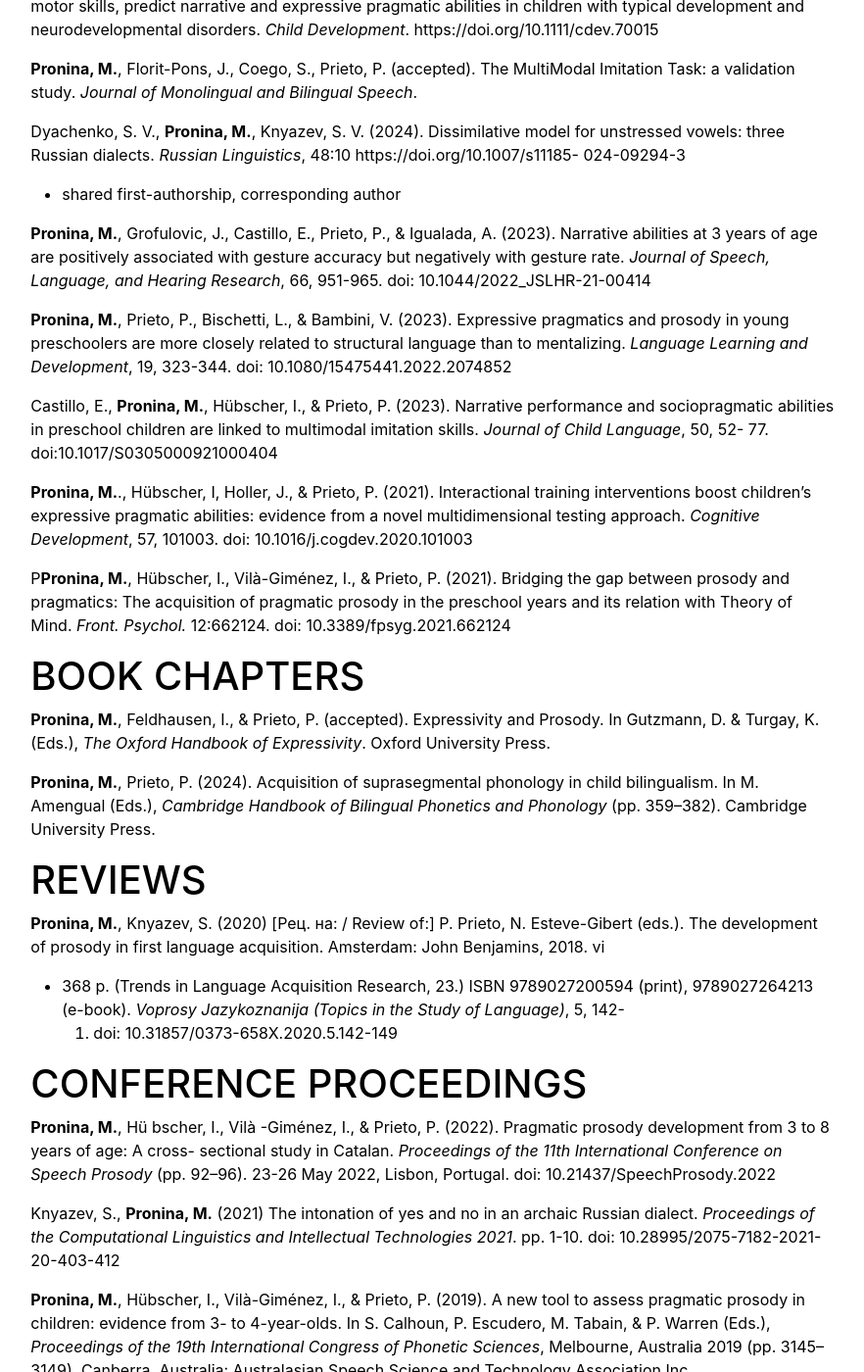
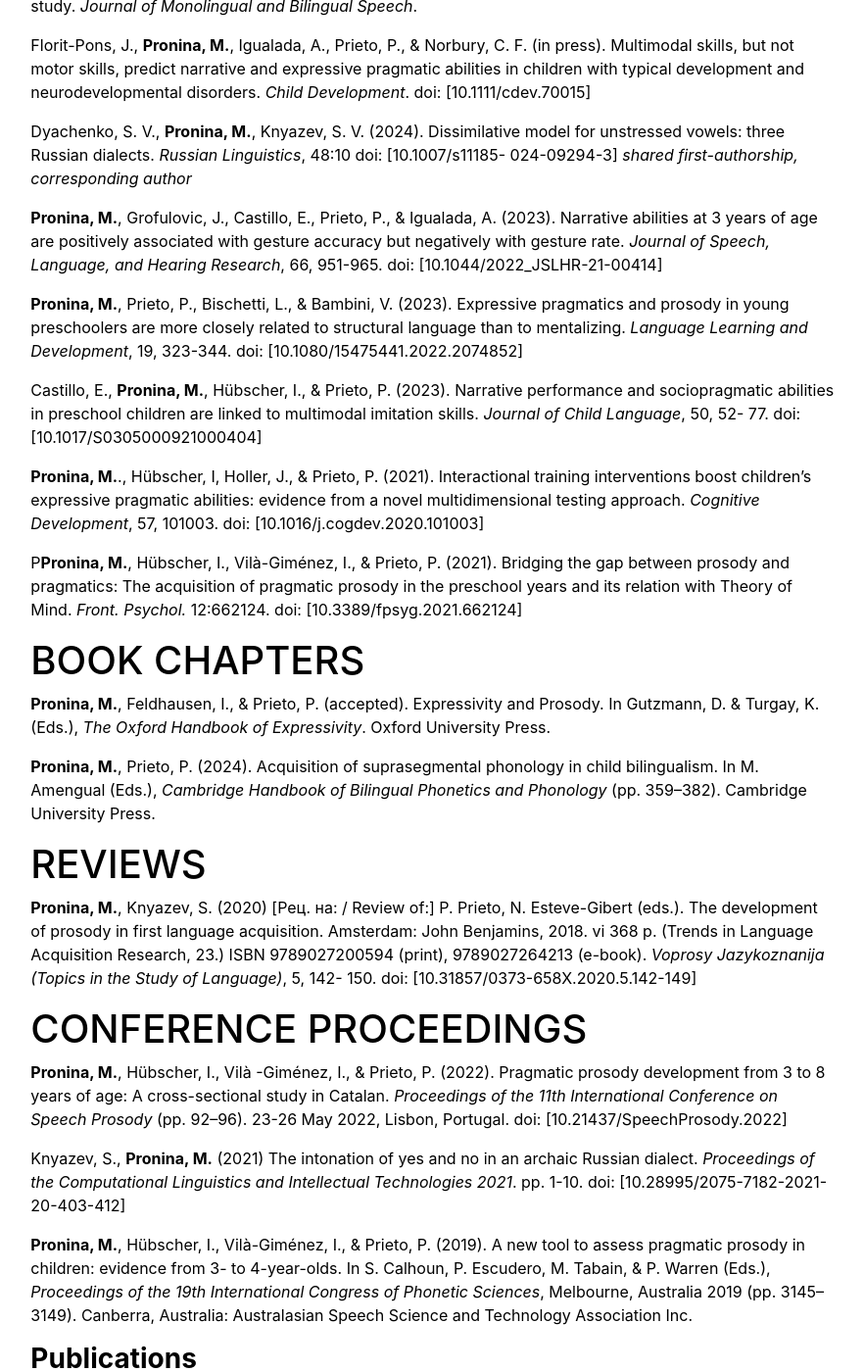
Before and after one commit to mariia-pronina/mariia-pronina.github.io, a Jekyll site: the page built from publications.md, in a window 1280 px wide and 1400 px high, scrolled down 283 px. Shown: the whole window at 98% size, without its empty margins (198-1080 px from the left). Built offline with Jekyll 4.4.1, drawn with Linux system fonts in a browser that asks for light colours; part of the change alters nothing that is shown; some of the changed text lies outside the part shown.

Commit message:
Update publications.md

```diff
--- a/publications.md
+++ b/publications.md
@@ -5,43 +5,43 @@ title: "Publications"
 
 # JOURNAL ARTICLES
 
-Florit-Pons, J., **Pronina, M.**, Igualada, A., Prieto, P., & Norbury, C. F. (in press). Multimodal
-skills, but not motor skills, predict narrative and expressive pragmatic abilities in children
-with typical development and neurodevelopmental disorders. _Child Development_.
-https://doi.org/10.1111/cdev.70015
 
 **Pronina, M.**, Florit-Pons, J., Coego, S., Prieto, P. (accepted). The MultiModal Imitation Task: a
 validation study. _Journal of Monolingual and Bilingual Speech_.
 
+Florit-Pons, J., **Pronina, M.**, Igualada, A., Prieto, P., & Norbury, C. F. (in press). Multimodal
+skills, but not motor skills, predict narrative and expressive pragmatic abilities in children
+with typical development and neurodevelopmental disorders. _Child Development_. doi:
+[10.1111/cdev.70015]
+
 Dyachenko, S. V., **Pronina, M.**, Knyazev, S. V. (2024). Dissimilative model for unstressed
-vowels: three Russian dialects. _Russian Linguistics_, 48:10 https://doi.org/10.1007/s11185-
-024-09294-3
-* shared first-authorship, corresponding author
+vowels: three Russian dialects. _Russian Linguistics_, 48:10 doi: [10.1007/s11185-
+024-09294-3]
+_shared first-authorship, corresponding author_
 
 **Pronina, M.**, Grofulovic, J., Castillo, E., Prieto, P., & Igualada, A. (2023). Narrative abilities at
 3 years of age are positively associated with gesture accuracy but negatively with gesture
 rate. _Journal of Speech, Language, and Hearing Research_, 66, 951-965. doi:
-10.1044/2022_JSLHR-21-00414
+[10.1044/2022_JSLHR-21-00414]
 
 **Pronina, M.**, Prieto, P., Bischetti, L., & Bambini, V. (2023). Expressive pragmatics and
 prosody in young preschoolers are more closely related to structural language than to
-mentalizing. _Language Learning and Development_, 19, 323-344. doi:
-10.1080/15475441.2022.2074852
+mentalizing. _Language Learning and Development_, 19, 323-344. doi: [10.1080/15475441.2022.2074852]
 
 Castillo, E., **Pronina, M.**, Hübscher, I., & Prieto, P. (2023). Narrative performance and
 sociopragmatic abilities in preschool children are linked to multimodal imitation skills.
-_Journal of Child Language_, 50, 52- 77. doi:10.1017/S0305000921000404
+_Journal of Child Language_, 50, 52- 77. doi:[10.1017/S0305000921000404]
 
 **Pronina, M.**., Hübscher, I, Holler, J., & Prieto, P. (2021). Interactional training interventions
 boost children's expressive pragmatic abilities: evidence from a novel multidimensional
-testing approach. _Cognitive Development_, 57, 101003. doi: 10.1016/j.cogdev.2020.101003
+testing approach. _Cognitive Development_, 57, 101003. doi: [10.1016/j.cogdev.2020.101003]
 
 P**Pronina, M.**, Hübscher, I., Vilà-Giménez, I., & Prieto, P. (2021). Bridging the gap between
 prosody and pragmatics: The acquisition of pragmatic prosody in the preschool years and
-its relation with Theory of Mind. _Front. Psychol._ 12:662124. doi:
-10.3389/fpsyg.2021.662124
+its relation with Theory of Mind. _Front. Psychol._ 12:662124. doi: [10.3389/fpsyg.2021.662124]
 
 # BOOK CHAPTERS
+
 
 **Pronina, M.**, Feldhausen, I., & Prieto, P. (accepted). Expressivity and Prosody. In Gutzmann,
 D. & Turgay, K. (Eds.), _The Oxford Handbook of Expressivity_. Oxford University Press.
@@ -51,24 +51,14 @@ bilingualism. In M. Amengual (Eds.), _Cambridge Handbook of Bilingual Phonetics
 Phonology_ (pp. 359–382). Cambridge University Press.
 
 # REVIEWS
-**Pronina, M.**, Knyazev, S. (2020) [Рец. на: / Review of:] P. Prieto, N. Esteve-Gibert (eds.). The
-development of prosody in first language acquisition. Amsterdam: John Benjamins, 2018. vi
-+ 368 p. (Trends in Language Acquisition Research, 23.) ISBN 9789027200594 (print),
-9789027264213 (e-book). _Voprosy Jazykoznanija (Topics in the Study of Language)_, 5, 142-
-150. doi: 10.31857/0373-658X.2020.5.142-149
+
+
+**Pronina, M.**, Knyazev, S. (2020) [Рец. на: / Review of:] P. Prieto, N. Esteve-Gibert (eds.). The development of prosody in first language acquisition. Amsterdam: John Benjamins, 2018. vi  368 p. (Trends in Language Acquisition Research, 23.) ISBN 9789027200594 (print), 9789027264213 (e-book). _Voprosy Jazykoznanija (Topics in the Study of Language)_, 5, 142- 150. doi: [10.31857/0373-658X.2020.5.142-149]
 
 # CONFERENCE PROCEEDINGS
-**Pronina, M.**, Hü bscher, I., Vilà -Giménez, I., & Prieto, P. (2022). Pragmatic prosody
-development from 3 to 8 years of age: A cross- sectional study in Catalan. _Proceedings of the
-11th International Conference on Speech Prosody_ (pp. 92–96). 23-26 May 2022, Lisbon,
-Portugal. doi: 10.21437/SpeechProsody.2022
+**Pronina, M.**, Hübscher, I., Vilà -Giménez, I., & Prieto, P. (2022). Pragmatic prosody development from 3 to 8 years of age: A cross-sectional study in Catalan. _Proceedings of the 11th International Conference on Speech Prosody_ (pp. 92–96). 23-26 May 2022, Lisbon, Portugal. doi: [10.21437/SpeechProsody.2022]
 
-Knyazev, S., **Pronina, M.** (2021) The intonation of yes and no in an archaic Russian dialect.
-_Proceedings of the Computational Linguistics and Intellectual Technologies 2021_. pp. 1-10.
-doi: 10.28995/2075-7182-2021-20-403-412
+Knyazev, S., **Pronina, M.** (2021) The intonation of yes and no in an archaic Russian dialect. _Proceedings of the Computational Linguistics and Intellectual Technologies 2021_. pp. 1-10. doi: [10.28995/2075-7182-2021-20-403-412]
 
-**Pronina, M.**, Hübscher, I., Vilà-Giménez, I., & Prieto, P. (2019). A new tool to assess pragmatic
-prosody in children: evidence from 3- to 4-year-olds. In S. Calhoun, P. Escudero, M. Tabain,
-& P. Warren (Eds.), _Proceedings of the 19th International Congress of Phonetic Sciences_,
-Melbourne, Australia 2019 (pp. 3145–3149). Canberra, Australia: Australasian Speech
-Science and Technology Association Inc.
+**Pronina, M.**, Hübscher, I., Vilà-Giménez, I., & Prieto, P. (2019). A new tool to assess pragmatic prosody in children: evidence from 3- to 4-year-olds. In S. Calhoun, P. Escudero, M. Tabain, & P. Warren (Eds.), _Proceedings of the 19th International Congress of Phonetic Sciences_,
+Melbourne, Australia 2019 (pp. 3145–3149). Canberra, Australia: Australasian Speech Science and Technology Association Inc.
```
